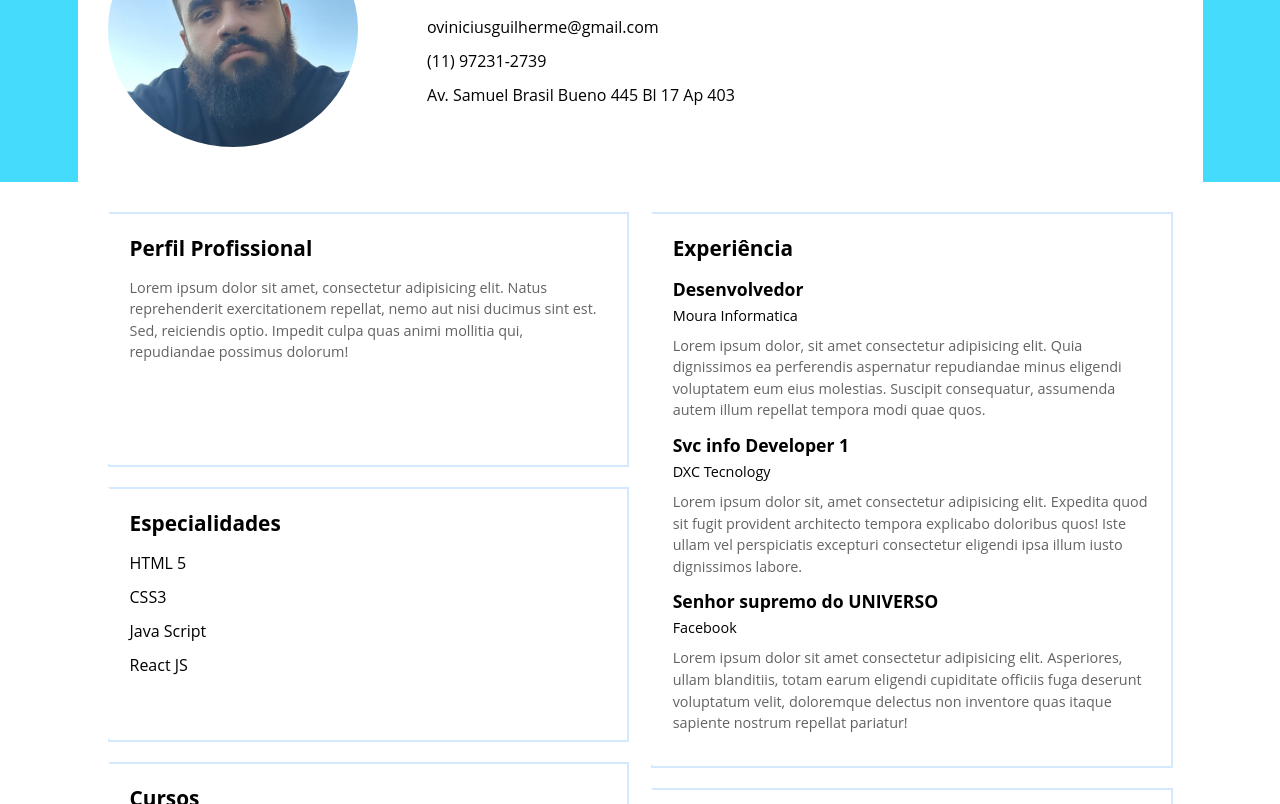
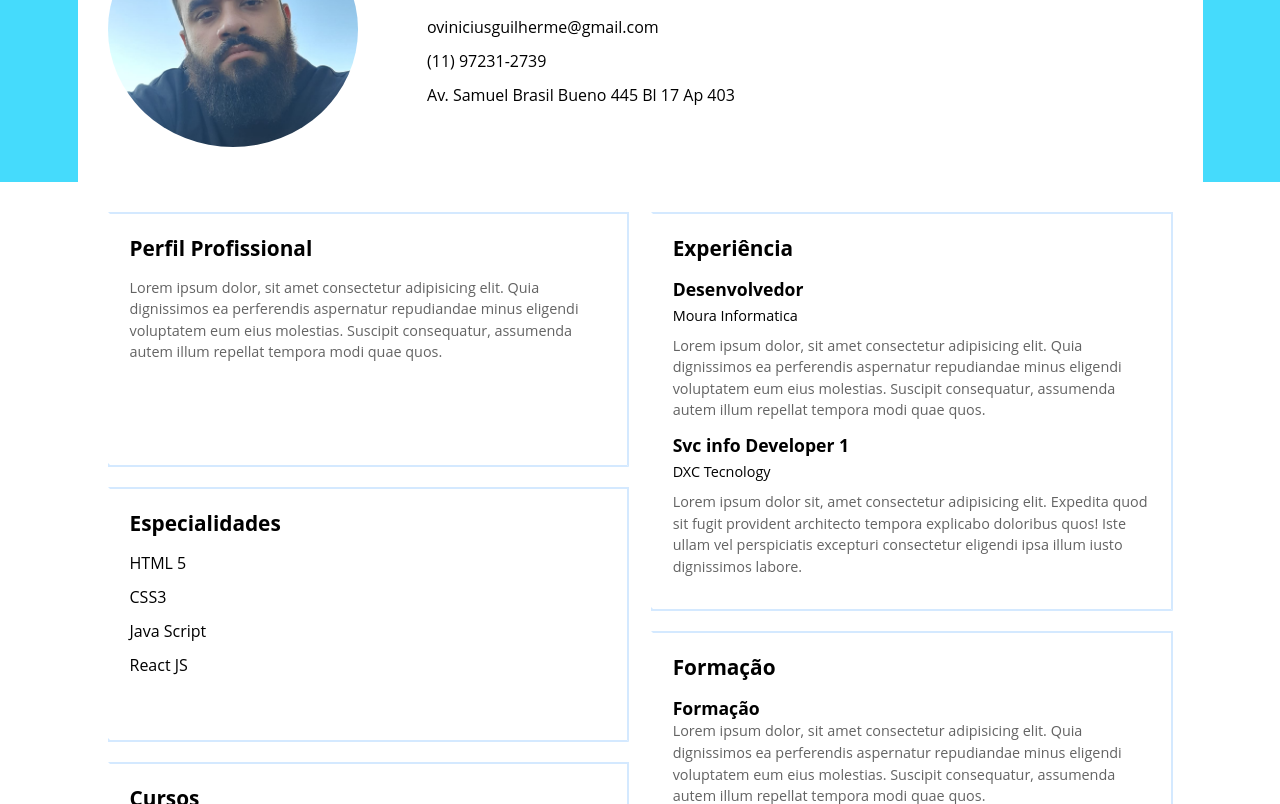
Before and after one commit to ViniciusGuilhermeOliveira/ViniciusGuilhermeOliveira.github.io, a plain HTML site: page index.html in a window 1280 px wide. Shown: the part 148-952 px from the top of the page. Drawn offline with Linux system fonts and the light colour scheme.

Commit message:
Update index.html

```diff
--- a/index.html
+++ b/index.html
@@ -49,7 +49,7 @@
                             <section>
                                 <span class="topo-direita"></span>
                                 <h2>Perfil Profissional</h2>
-                                <p>Lorem ipsum dolor sit amet, consectetur adipisicing elit. Natus reprehenderit exercitationem repellat, nemo aut nisi ducimus sint est. Sed, reiciendis optio. Impedit culpa quas animi mollitia qui, repudiandae possimus dolorum!</p>
+                                <p>Lorem ipsum dolor, sit amet consectetur adipisicing elit. Quia dignissimos ea perferendis aspernatur repudiandae minus eligendi voluptatem eum eius molestias. Suscipit consequatur, assumenda autem illum repellat tempora modi quae quos.</p>
                                 <span class="baixo-esquerda"></span>
                             </section>
                             <section>
@@ -92,11 +92,11 @@
                                     <strong>DXC Tecnology</strong>
                                     <p>Lorem ipsum dolor sit, amet consectetur adipisicing elit. Expedita quod sit fugit provident architecto tempora explicabo doloribus quos! Iste ullam vel perspiciatis excepturi consectetur eligendi ipsa illum iusto dignissimos labore.</p>
                                 </li>
-                                <li>
+                                <!-- <li>
                                     <h3>Senhor supremo do UNIVERSO</h3>
                                     <strong>Facebook</strong>
                                     <p>Lorem ipsum dolor sit amet consectetur adipisicing elit. Asperiores, ullam blanditiis, totam earum eligendi cupiditate officiis fuga deserunt voluptatum velit, doloremque delectus non inventore quas itaque sapiente nostrum repellat pariatur!</p>
-                                </li>
+                                </li> -->
                                 </ul>
                                 <span class="baixo-esquerda"></span>
                             </section>
@@ -107,7 +107,7 @@
                                 <ul>
                                     <li>
                                         <h3>Formação</h3>
-                                        <p>local da formação</p>
+                                        <p>Lorem ipsum dolor, sit amet consectetur adipisicing elit. Quia dignissimos ea perferendis aspernatur repudiandae minus eligendi voluptatem eum eius molestias. Suscipit consequatur, assumenda autem illum repellat tempora modi quae quos.</p>
                                     </li>
                                 </ul>
                             <span class="baixo-esquerda"></span>
```
